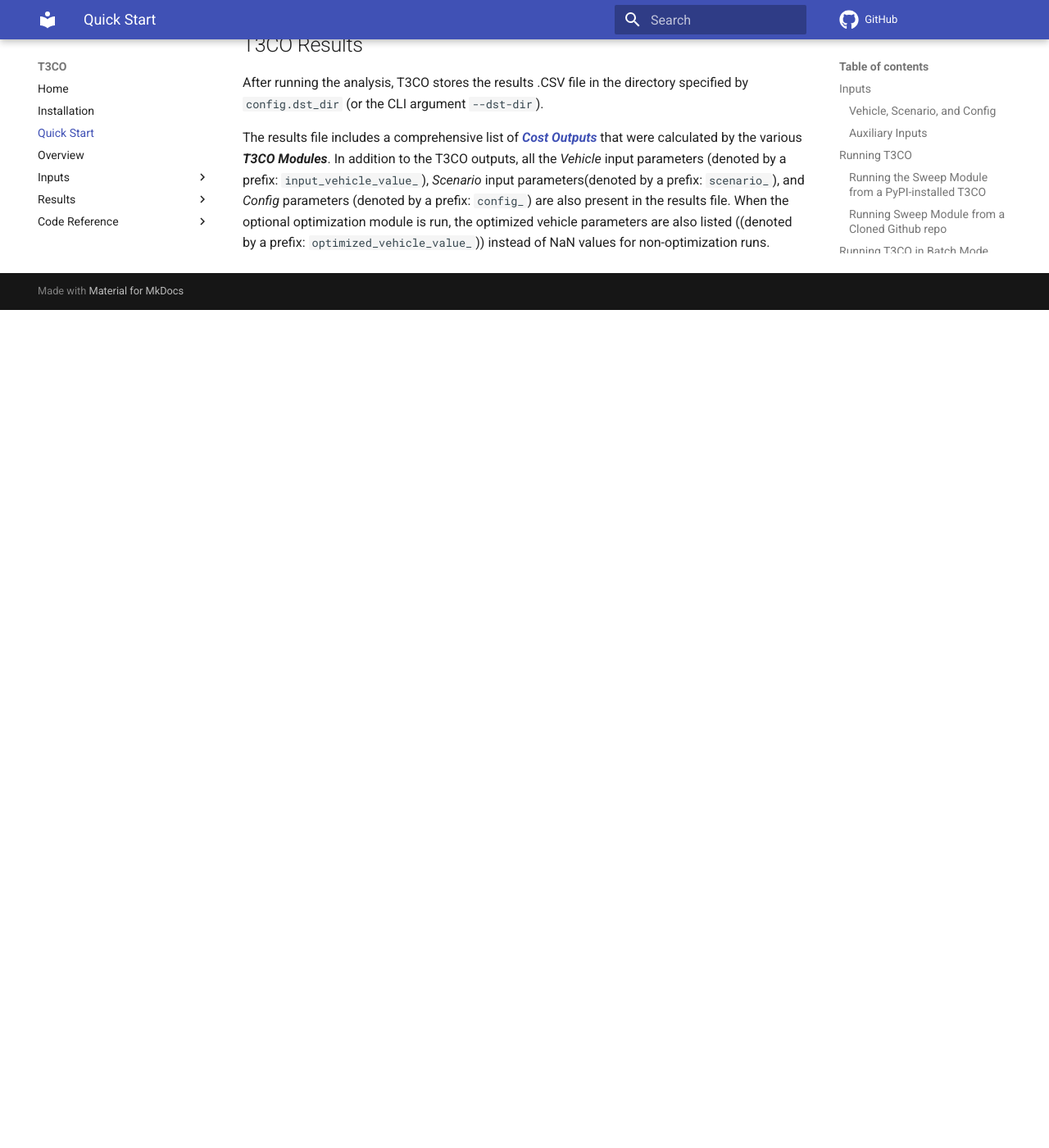
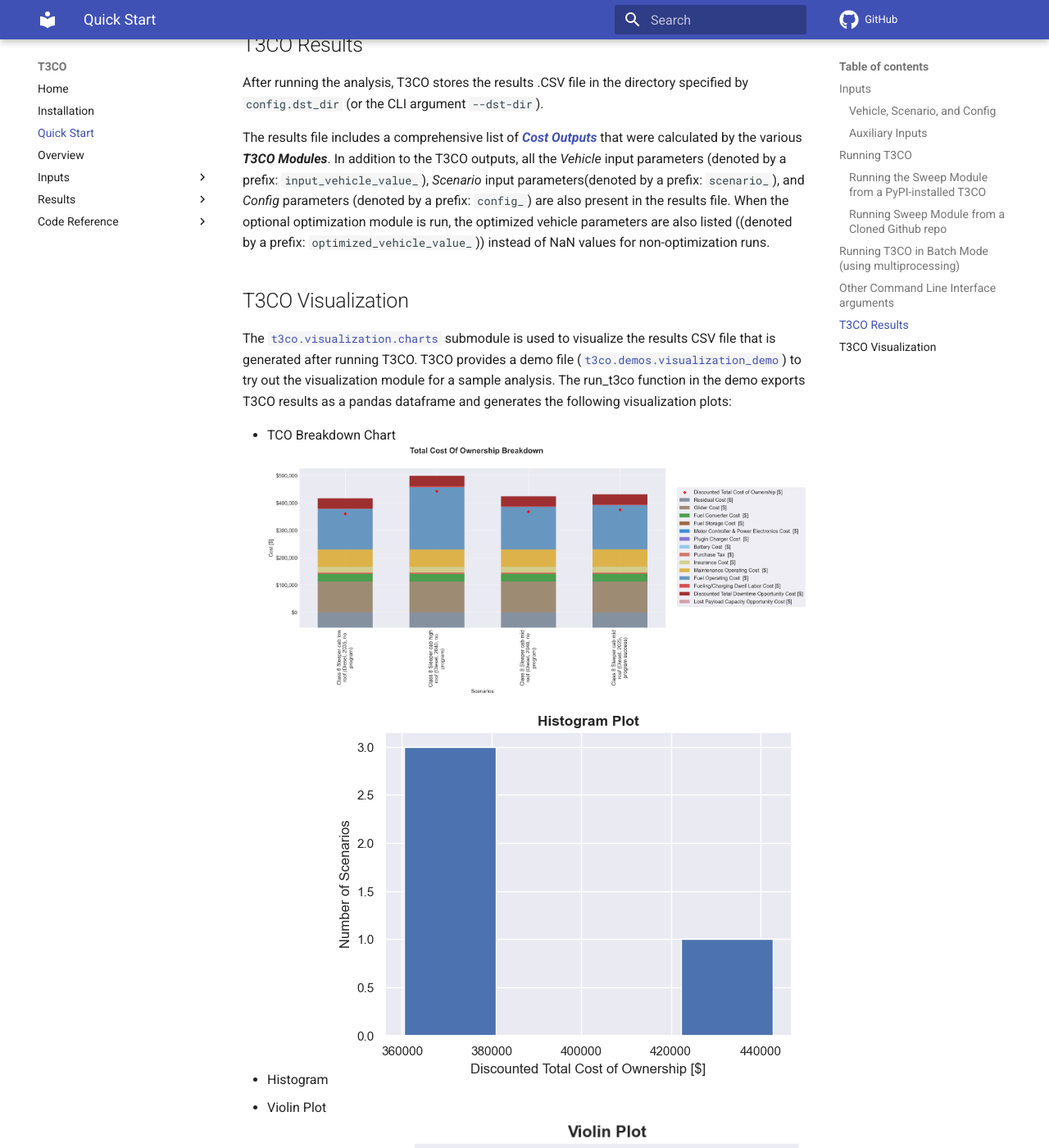
Before and after one commit to NREL/T3CO, an MkDocs documentation site: the page built from docs/quick_start.md, in a window 1280 px wide and 1400 px high, scrolled down 4077 px. Shown: the whole window at 82% size. Built offline with MkDocs 1.6.1 and Material for MkDocs 9.7.7, drawn with Linux system fonts in a browser that asks for light colours; comment, search, counter and statistics services are not loaded; before the commit the page ends 4455 px from its top, so only the background shows below that; some of the changed text lies outside the part shown.

Commit message:
Add visualization section to quickstart

```diff
--- a/docs/quick_start.md
+++ b/docs/quick_start.md
@@ -125,3 +125,15 @@ optional arguments:
 After running the analysis, T3CO stores the results .CSV file in the directory specified by `config.dst_dir` (or the CLI argument `--dst-dir`).
 
 The results file includes a comprehensive list of [***Cost Outputs***](t3co_outputs_descriptions.md) that were calculated by the various ***T3CO Modules***. In addition to the T3CO outputs, all the *Vehicle* input parameters (denoted by a prefix: `input_vehicle_value_`),  *Scenario* input parameters(denoted by a prefix: `scenario_`), and *Config* parameters (denoted by a prefix: `config_`) are also present in the results file. When the optional optimization module is run, the optimized vehicle parameters are also listed ((denoted by a prefix: `optimized_vehicle_value_`)) instead of NaN values for non-optimization runs.
+
+## T3CO Visualization
+The [`t3co.visualization.charts`](https://github.com/NREL/T3CO/tree/main/t3co/visualization/charts.py) submodule is used to visualize the results CSV file that is generated after running T3CO. T3CO provides a demo file ([`t3co.demos.visualization_demo`](https://github.com/NREL/T3CO/tree/main/t3co/demos/visualization_demo.py)) to try out the visualization module for a sample analysis. The run_t3co function in the demo exports T3CO results as a pandas dataframe and generates the following visualization plots:
+
+- TCO Breakdown Chart
+  ![alt text](tco_breakdown_sample.png)
+- Histogram
+  ![alt text](histogram_sample.png)
+- Violin Plot
+  ![alt text](violinplot_sample.png)
+
+The user can provide other input parameters specific to each visualization method to further customize the plots.
```
Also changed, not shown: docs/histogram_sample.png (added), docs/tco_breakdown_sample.png (added), docs/violinplot_sample.png (added).
